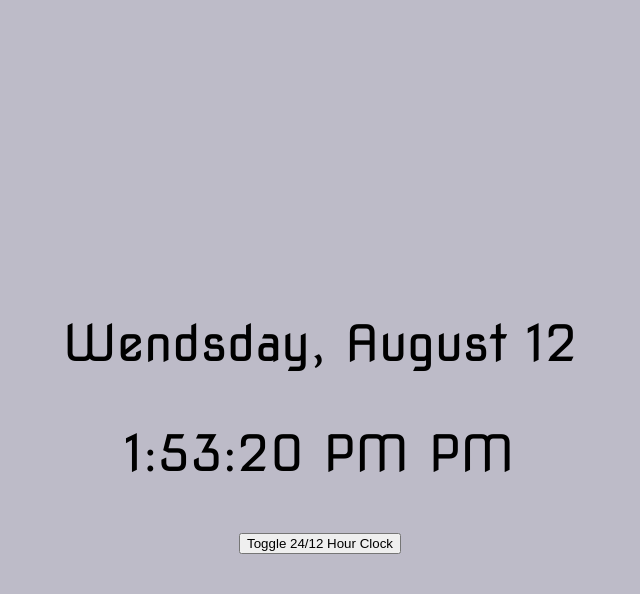
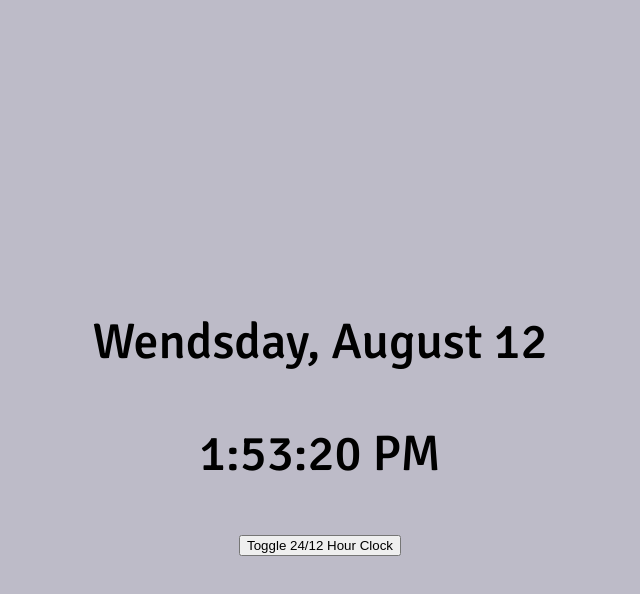
Before and after one commit to amitaysoffer/digital_clock_app, a plain HTML site: page index.html in a window 1280 px wide. Both pictures are taken after a click on the button "Toggle 24/12 Hour Clock". Shown: the whole page, without its empty margins (320-960 px from the left). Drawn offline with Linux system fonts and the light colour scheme.

Commit message:
added button function for one time click- need to add multiple clicks

```diff
--- a/app.js
+++ b/app.js
@@ -3,7 +3,7 @@ const date = new Date();
 const days = ['Sunday', 'Monday', 'Thuesday', 'Wendsday', 'Thursday', 'Friday', 'Saturday'];
 const months = ['January', 'February', 'March', 'April', 'May', 'June', 'July', 'August', 'September', 'October', 'November', 'December']
 
-
+// Set the day
 const getDay = function () {
     let dayNum = date.getDay();
     for (let dayIndex in days) {
@@ -14,6 +14,7 @@ const getDay = function () {
     }
 }
 
+// Set the month
 const getMonth = function () {
     let monthNum = date.getMonth();
     for (let monthIndex in months) {
@@ -24,33 +25,50 @@ const getMonth = function () {
     }
 }
 
+// Set the date
 const getDate = function () {
     let monthDate = date.getDate();
     return monthDate
 }
 
+// append the date on page
+document.getElementById('date').innerHTML = `${getDay()}, ${getMonth()} ${getDate()}`;
+
+// Set the time
 const getTime = function () {
-    let dynamicDate = new Date();
+    let startDate = new Date();
 
-    let hour = dynamicDate.getHours();
-    let minute = dynamicDate.getMinutes();
-    let second = dynamicDate.getSeconds();
+    let time = startDate.toLocaleTimeString();
+    document.getElementById('time').innerHTML = `${time}`
+}
 
-    // let time = `${hour}:${minute}:${second}`;
-    // console.log(`${hour}:${minute}:${second}`);
-    // console.log(dynamicDate.toLocaleTimeString())
+// Start the clock and rerun it every second
+let startClock = getTime();
+let runClock = setInterval(getTime, 1000);
 
-    let clock;
+
+
+// Click event to change clock
+document.getElementById('btn').addEventListener('click', changeClock);
+
+function changeClock() {
+    let newDate = new Date();
+    let hour = newDate.getHours();
+
+    clearInterval(runClock);
+
+    newHour = hour - 12
+    let minute = newDate.getMinutes();
+    let second = newDate.getSeconds();
+
     if (hour > 12) {
         clock = 'PM'
     } else {
         clock = 'AM'
     };
 
-    let time = dynamicDate.toLocaleTimeString();
-    document.getElementById('time').innerHTML = `${time} ${clock}`
-}
+    document.getElementById('time').innerHTML = `${newHour}:${minute}:${second} ${clock}`;
 
-getTime();
-setInterval(getTime, 1000)
-document.getElementById('date').innerHTML = `${getDay()}, ${getMonth()} ${getDate()}`;
+    // Run the new clock every second
+    setInterval(changeClock, 1000);
+};
--- a/index.html
+++ b/index.html
@@ -1,4 +1,5 @@
 <html lang="en">
+
 <head>
     <meta charset="UTF-8">
     <meta name="viewport" content="width=device-width, initial-scale=1.0">
@@ -6,11 +7,11 @@
 </head>
 
 <style>
-    @import url('https://fonts.googleapis.com/css2?family=Nova+Square&display=swap');
+    @import url('https://fonts.googleapis.com/css2?family=Signika:wght@500&display=swap');
 
     body {
         background: #bdbbc8;
-        font-family: 'Nova Square', cursive;
+        font-family: 'Signika', sans-serif;
         display: flex;
         height: 100%;
     }
@@ -20,20 +21,21 @@
         text-align: center;
     }
 
-    #date, #time {
+    #date,
+    #time {
         font-size: 50px;
     }
+</style>
 
-</style>
 <body>
-
     <section id="container">
         <p id="date"></p>
         <p id="time"></p>
-        <button class="btn">Toggle 24/12 Hour Clock</button>
+        <button id="btn">Toggle 24/12 Hour Clock</button>
     </section>
 
 
     <script src="app.js"></script>
 </body>
+
 </html>
```
